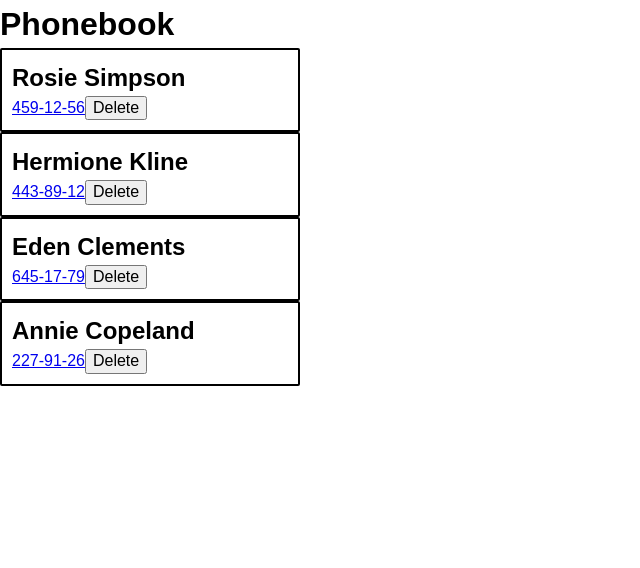
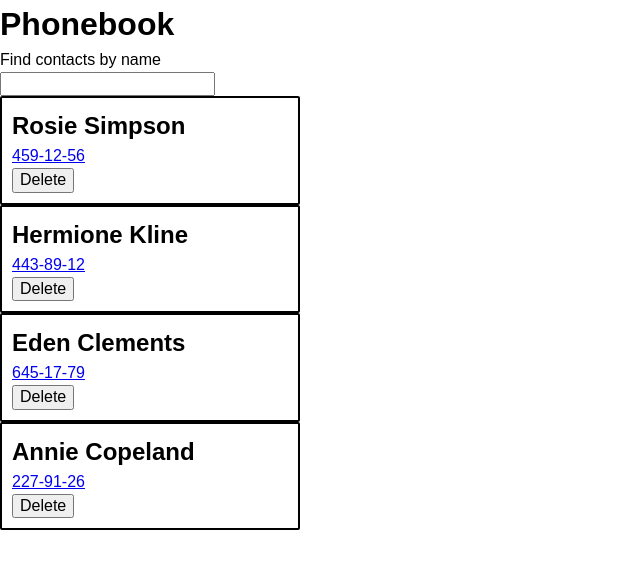
Before and after one commit to uncle-Jonik/goit-react-hw-03, a React (Vite) app: page / in a window 1280 px wide. Shown: the top 568 px of the page, without its empty margins (0-640 px from the left). Built offline with nearby package versions, Linux system fonts and the light colour scheme.

Commit message:
add logic filter

```diff
--- a/src/components/App.jsx
+++ b/src/components/App.jsx
@@ -1,8 +1,14 @@
 import css from './App.module.css';
 import { useState } from 'react';
 import { ContactList } from './ContactList/ContactList';
+import { SearchBar } from './SearchBar/SearchBar';
 
 export const App = () => {
+  const [inputValue, setInputValue] = useState('');
+  const handelClick = event => {
+    setInputValue(event.target.value);
+  };
+
   const [data, setData] = useState([
     { id: 'id-1', name: 'Rosie Simpson', number: '459-12-56' },
     { id: 'id-2', name: 'Hermione Kline', number: '443-89-12' },
@@ -13,7 +19,9 @@ export const App = () => {
   return (
     <>
       <h1 className={css.title}>Phonebook</h1>
+      <SearchBar onClick={handelClick} />
       <ContactList constctsList={data} />
+      <p>{inputValue}</p>
     </>
   );
 };
--- /dev/null
+++ b/src/components/SearchBar/SearchBar.jsx
@@ -0,0 +1,12 @@
+import { useId } from 'react';
+import css from './SearchBar.module.css';
+
+export const SearchBar = ({ onClick }) => {
+  const usernameFilter = useId();
+  return (
+    <>
+      <label htmlFor={usernameFilter}>Find contacts by name</label>
+      <input type="text" id={usernameFilter} name="username" onChange={onClick} />
+    </>
+  );
+};
--- a/src/index.css
+++ b/src/index.css
@@ -23,3 +23,9 @@ img {
   display: block;
   max-width: 100%;
 }
+button {
+  display: block;
+}
+input {
+  display: block;
+}
```
Also changed, not shown: src/components/SearchBar/SearchBar.module.css (added).
